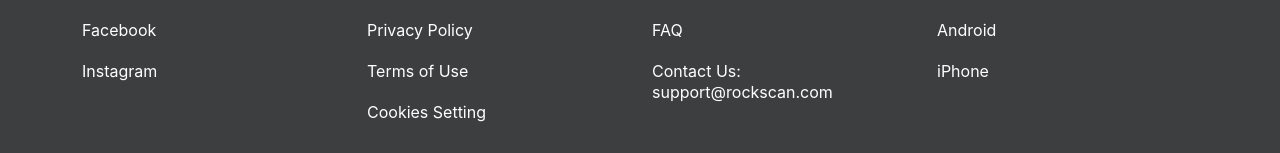
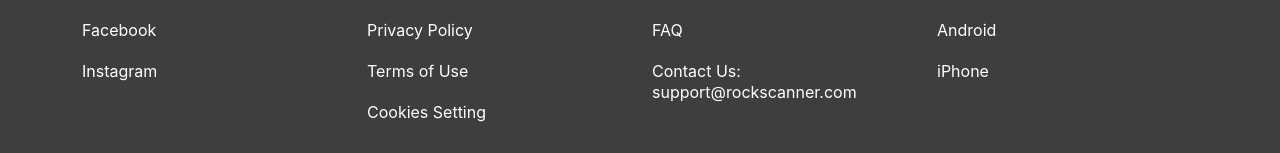
Before and after one commit to dovranmuhammet/rockscan, a React (Create React App) app: page / in a window 1280 px wide. Shown: the part 3794-3947 px from the top of the page. Built offline with nearby package versions, Linux system fonts and the light colour scheme.

Commit message:
Changed footer

```diff
--- a/src/components/Banner/Banner.jsx
+++ b/src/components/Banner/Banner.jsx
@@ -44,7 +44,7 @@ const Banner = () => {
               <div
                 style={{
                   textAlign: 'center',
-                  '@media screen and (max-width: 480px)': {
+                  '@media screen and (maxWidth: 480px)': {
                     fontSize: '1rem',
                     padding: '2px 8px',
                   },
--- a/src/components/Footer/Footer.jsx
+++ b/src/components/Footer/Footer.jsx
@@ -28,7 +28,7 @@ const Footer = () => {
               <li>
                 Contact Us:
                 <br />
-                support@rockscan.com{' '}
+                support@rockscanner.com{' '}
               </li>
             </ul>
           </div>
```
